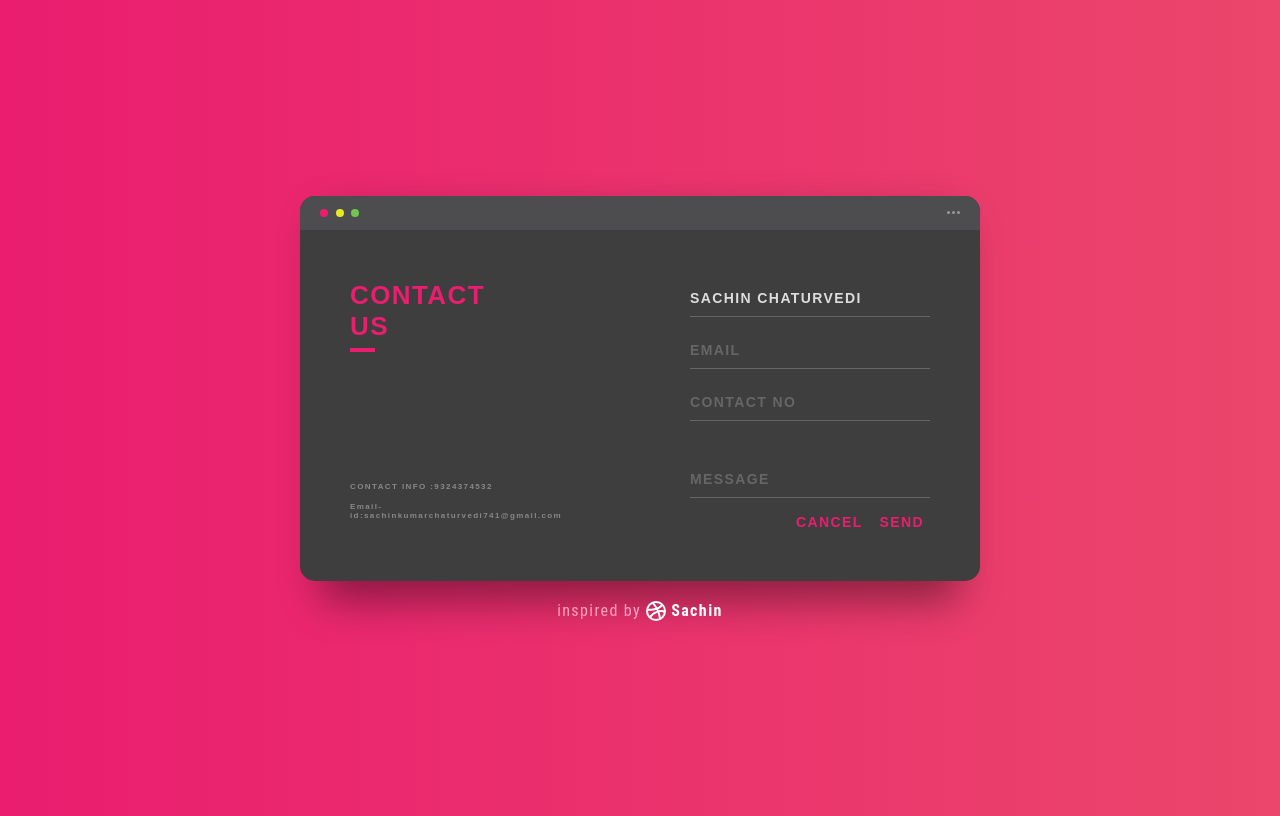
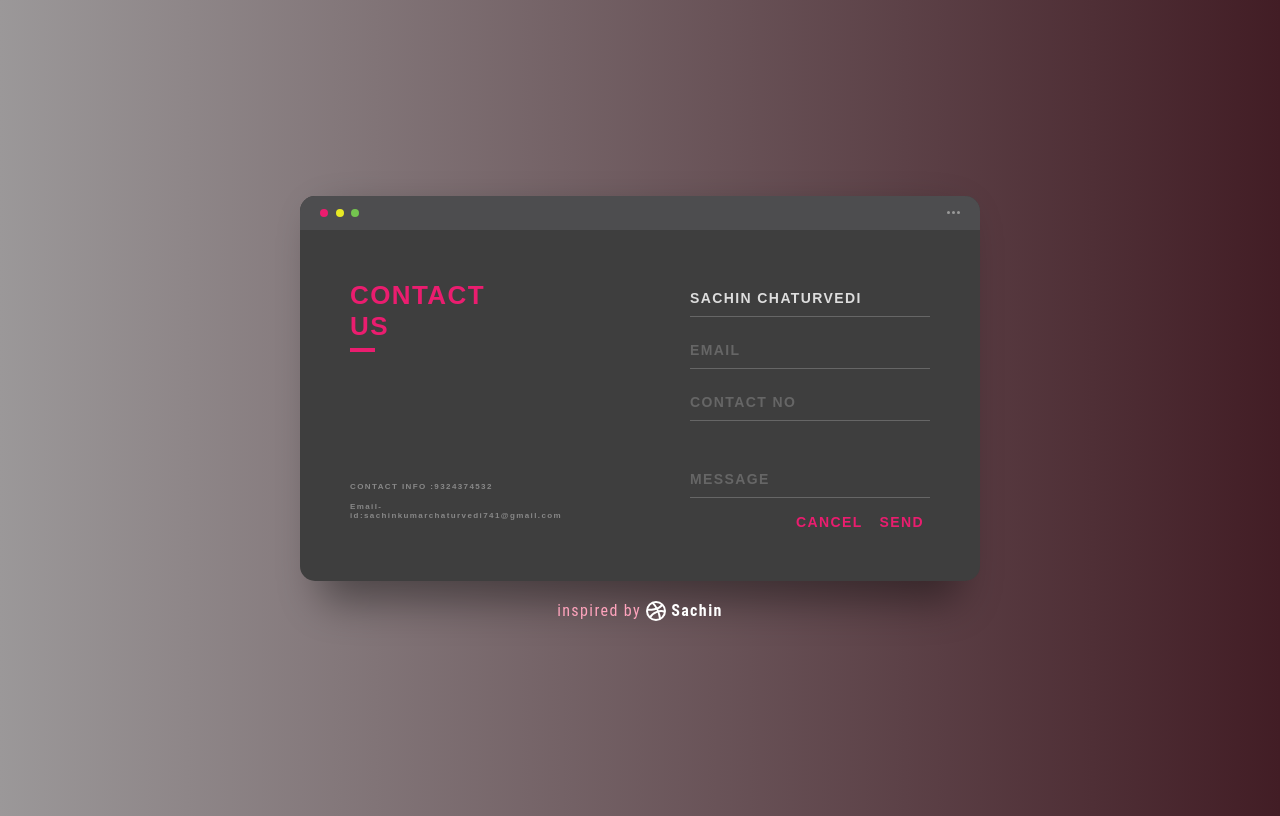
Before and after one commit to sachinchaturvedi1/My_Portfolio, a plain HTML site: page Contact.html in a window 1280 px wide. Drawn offline with Linux system fonts and the light colour scheme.

Commit message:
Update Contact.css

```diff
--- a/Contact.css
+++ b/Contact.css
@@ -5,7 +5,7 @@
   }
 
   body {
-    background: linear-gradient(to right, #ea1d6f 0%, #eb466b 100%);
+    background: linear-gradient(to right, #9b9899 0%, #421d25 100%);
     font-size: 12px;
   }
 
```
